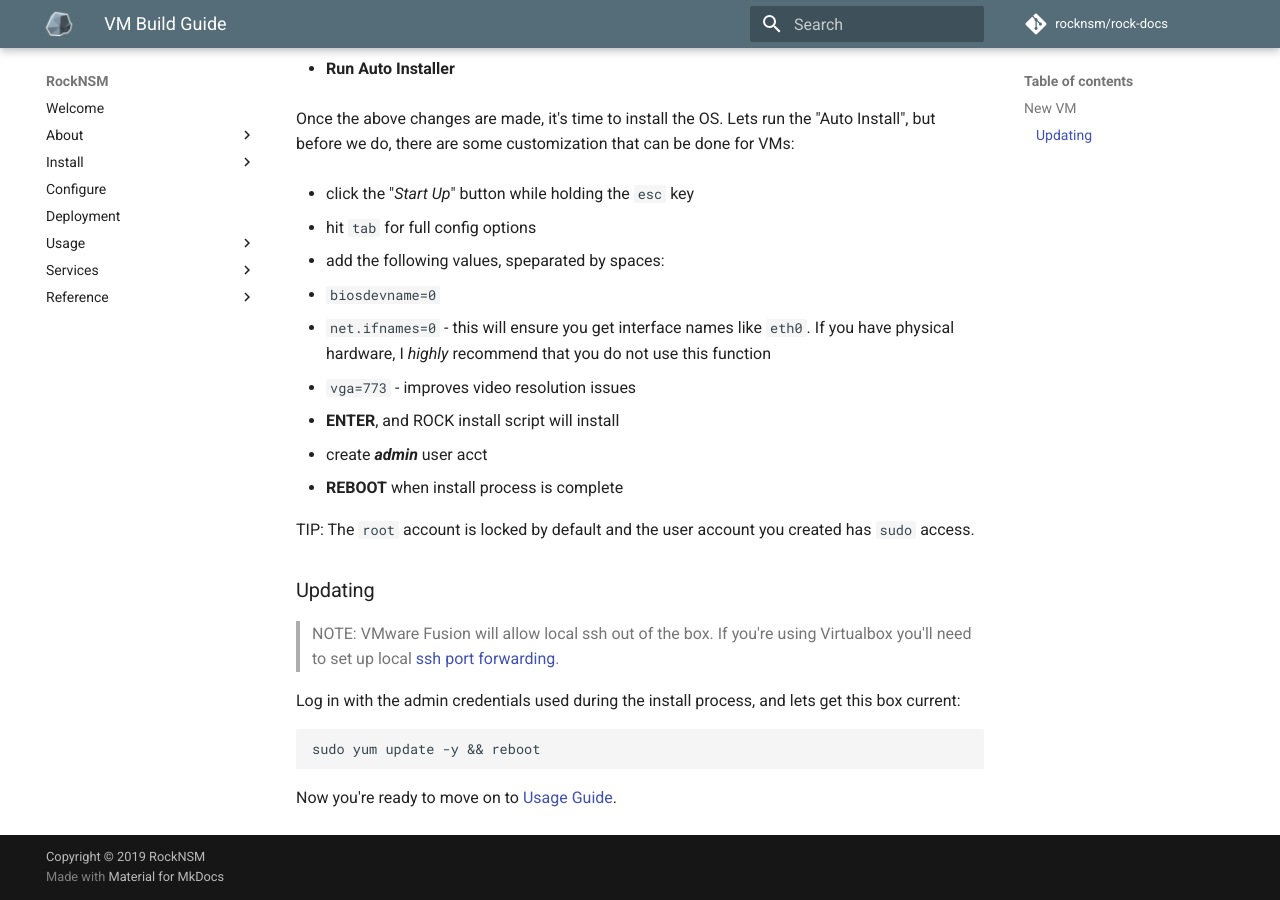
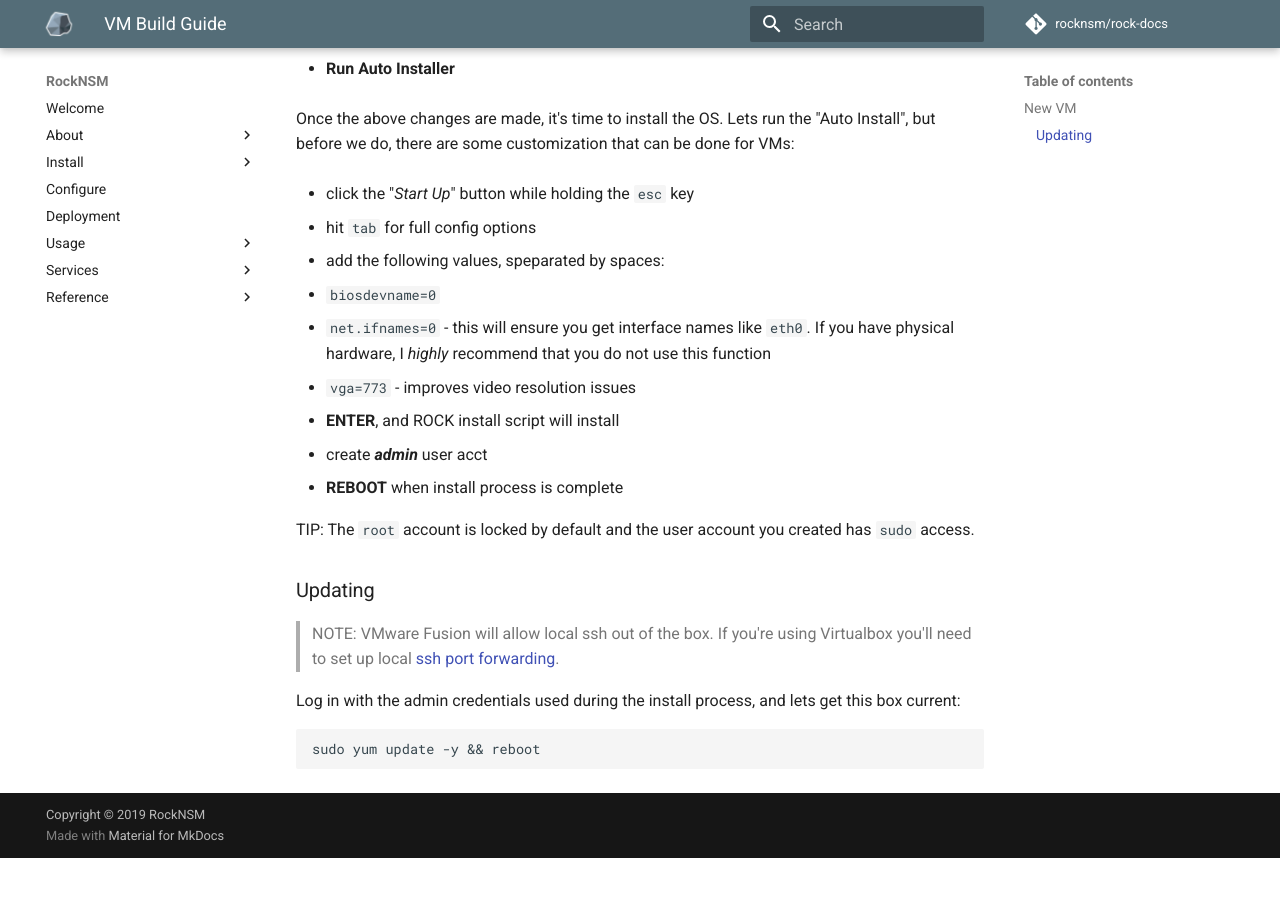
Before and after one commit to seven62/mkdocs-demo, an MkDocs documentation site: the page built from docs/install/vm_installation.md, in a window 1280 px wide and 900 px high, scrolled down 995 px. Built offline with MkDocs 1.6.1 and Material for MkDocs 9.7.7, drawn with Linux system fonts in a browser that asks for light colours; comment, search, counter and statistics services are not loaded; after the commit the page ends 1853 px from its top, so only the background shows below that.

Commit message:
fix link

````diff
--- a/docs/install/vm_installation.md
+++ b/docs/install/vm_installation.md
@@ -65,5 +65,3 @@ Log in with the admin credentials used during the install process, and lets get
 ```
 sudo yum update -y && reboot
 ```
-
-Now you're ready to move on to [Usage Guide](../../overview/quick_start/usage.md).
````
